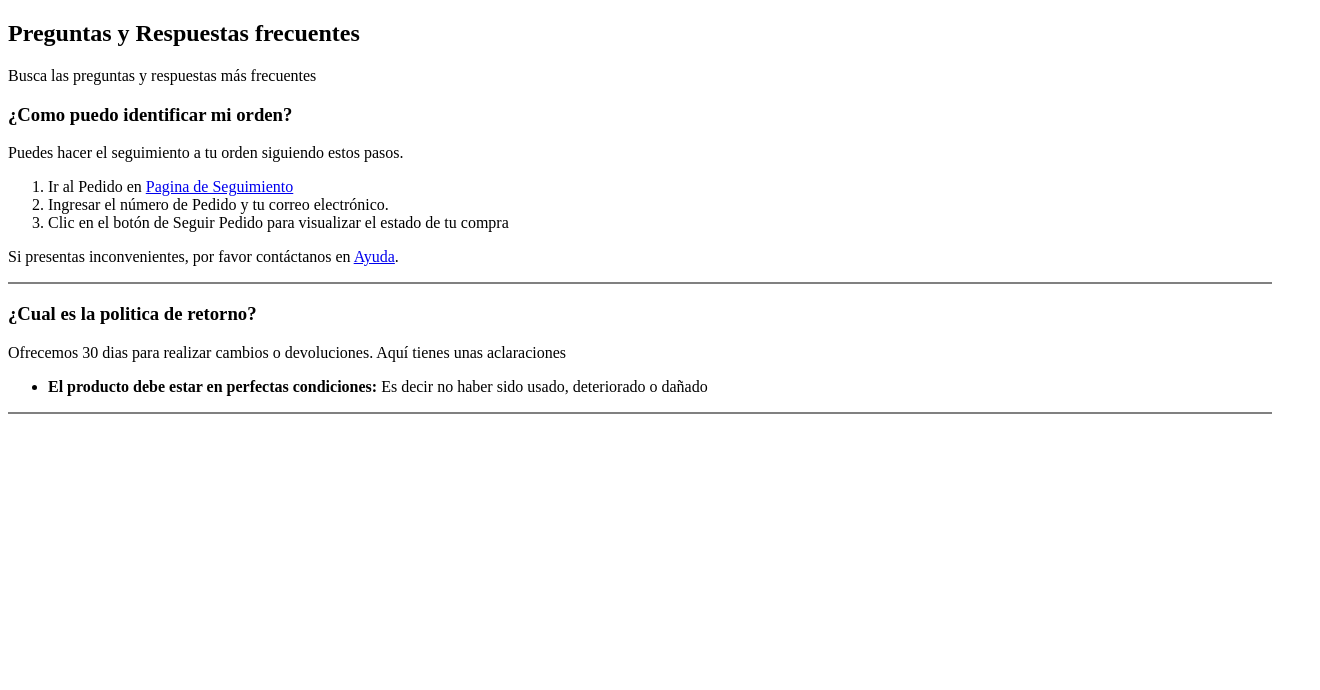
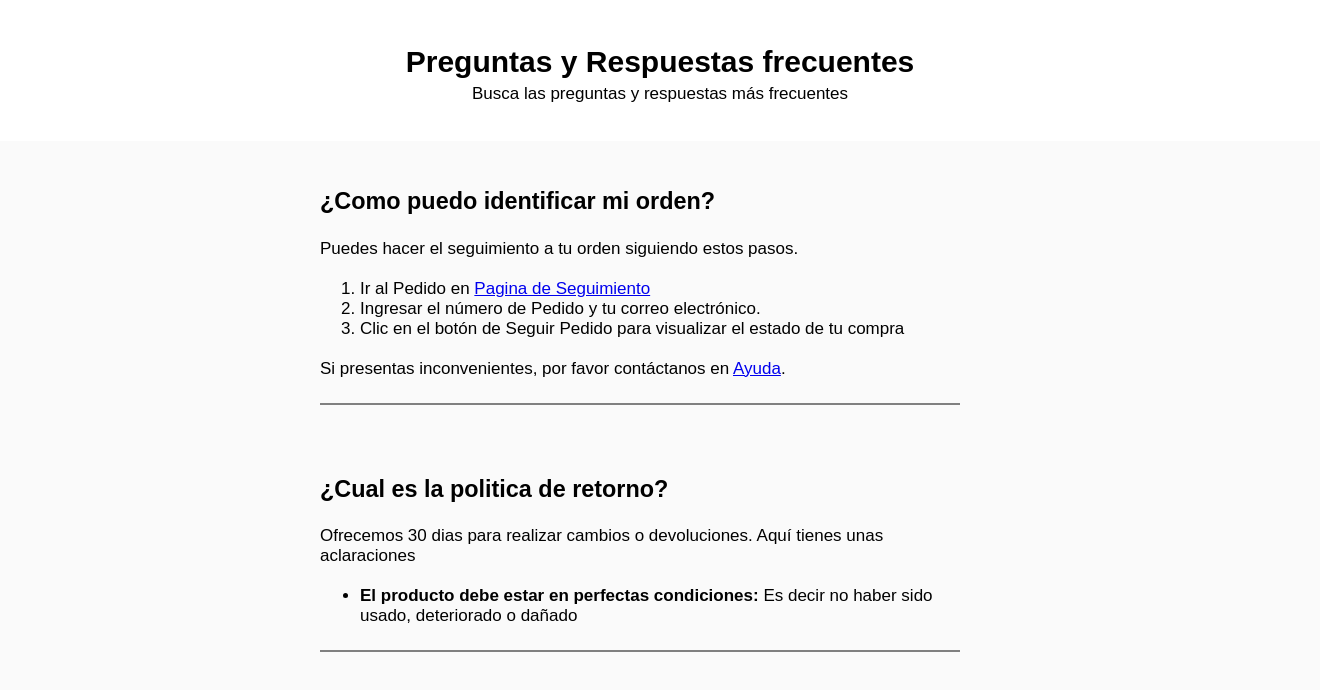
Before and after one commit to jarincon/pagesTest, a plain HTML site: page index.html in a window 1280 px wide. Shown: the whole page, 1320 px wide, since content can reach past the window. Drawn offline with Linux system fonts and the light colour scheme.

Commit message:
add the styles

```diff
--- /dev/null
+++ b/faq.css
@@ -0,0 +1,27 @@
+body{
+    margin: 0;
+    background-color: #FAFAFA;
+    font: 20px Roobert, sans-serif;
+}
+header{
+    background-color: white;
+    text-align: center;
+    width: 100%;
+    padding: 20px;
+}
+.container1{
+    width: 50%;
+    padding: 24px;
+    text-align: left;
+    margin: 0 auto 0 auto;
+}
+.title1{
+    margin-bottom: 5px;
+}
+hr{
+    margin: 0;
+    margin-top: 24px;
+}
+li, p{
+    font-size: 17px;
+}
--- a/index.html
+++ b/index.html
@@ -3,7 +3,7 @@
     <head>
         <meta charset="UTF-8">
         <title>Preguntas y Respuestas</title>
-        <!--<link rel="stylesheet" type="text/css" href="faq.css">-->
+        <link rel="stylesheet" type="text/css" href="faq.css">
     </head>
     <body>
         <header>
```
